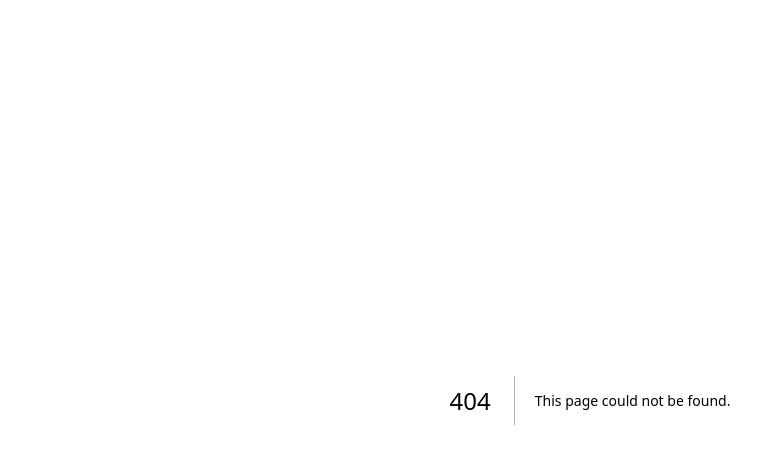
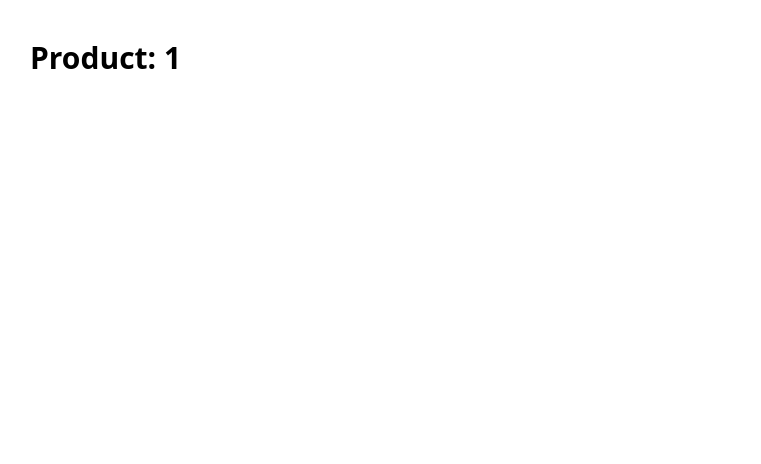
Before and after one commit to m-faizan-adill/ecommerce-fullstack-design-FE, a Next.js app: page /products/1 in a window 1280 px wide. Before the commit this address had no page. Shown: the top 464 px of the page, without its empty margins (50-811 px from the left). Built offline with nearby package versions, Linux system fonts and the light colour scheme.

Commit message:
feat(products): implement products grid and slug-based product page

```diff
--- /dev/null
+++ b/src/app/(store)/products/[slug]/page.tsx
@@ -0,0 +1,17 @@
+interface ProductPageProps {
+  params: {
+    slug: string;
+  };
+}
+
+export default function ProductPage({
+  params,
+}: ProductPageProps) {
+  return (
+    <div className="max-w-6xl mx-auto px-4 py-10">
+      <h1 className="text-3xl font-bold">
+        Product: {params.slug}
+      </h1>
+    </div>
+  );
+}
--- /dev/null
+++ b/src/app/(store)/products/page.tsx
@@ -0,0 +1,41 @@
+import ProductGrid from "@/shared/components/ProductGrid";
+
+import ProductFilters from "@/features/products/components/ProductFilters";
+import { getProducts } from "@/features/products/services/product.service";
+import Header from "@/components/layout/Header";
+import { Breadcrumbs } from "@/components/ui";
+import ProductToolbar from "@/features/products/components/ProductToolbar";
+
+export default async function ProductsPage() {
+    const products = await getProducts();
+
+    return (
+        <div className="bg-[#F7FAFC]">
+            <Header />
+
+            <div className="max-w-7xl mx-auto min-h-screen py-2 px-4 sm:px-6 lg:px-8">
+                <Breadcrumbs />
+
+                <div className="grid grid-cols-1 lg:grid-cols-4 gap-8">
+
+                    {/* Sidebar */}
+                    <div>
+                        <ProductFilters />
+                    </div>
+
+                    {/* Right Content */}
+                    <div className="lg:col-span-3 flex flex-col gap-4">
+
+                        {/* Toolbar */}
+                        <ProductToolbar total={12911} />
+
+                        {/* Products */}
+                        <ProductGrid products={products} />
+
+                    </div>
+
+                </div>
+            </div>
+        </div>
+    );
+}
```
